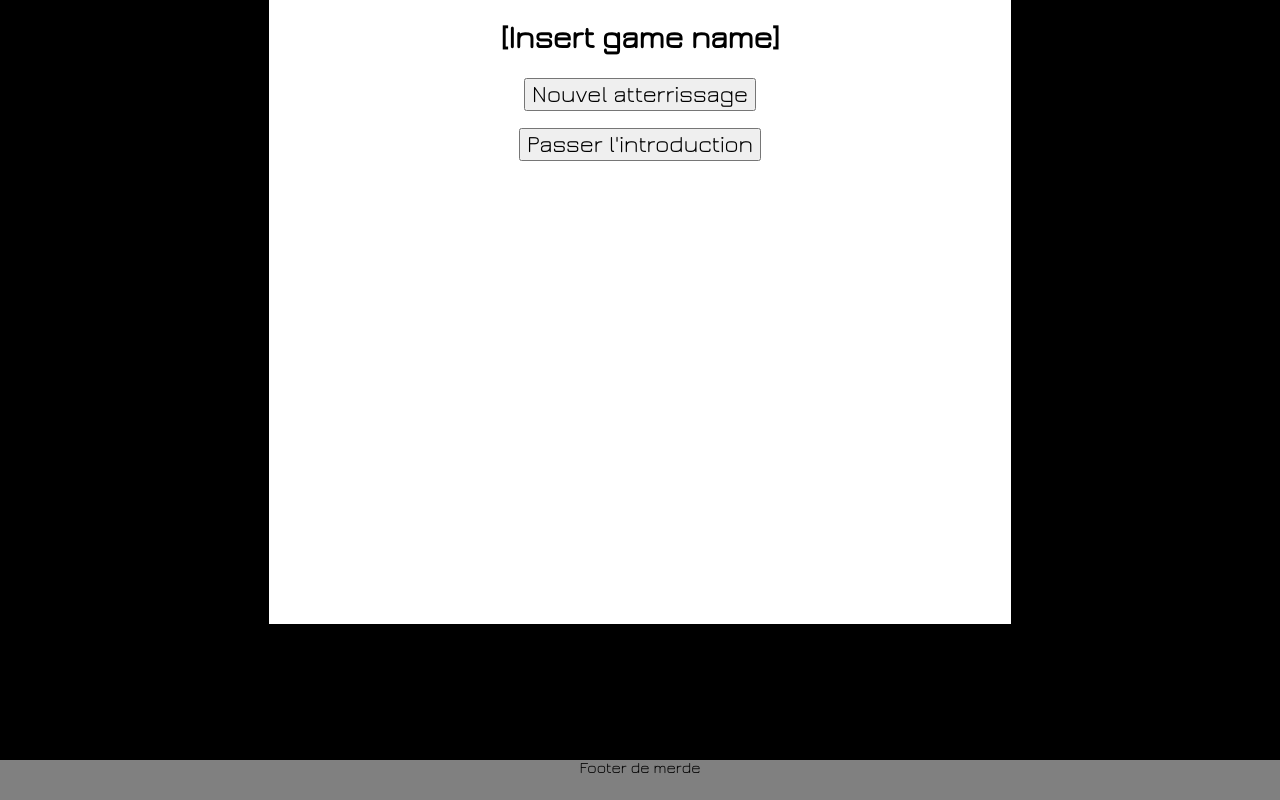
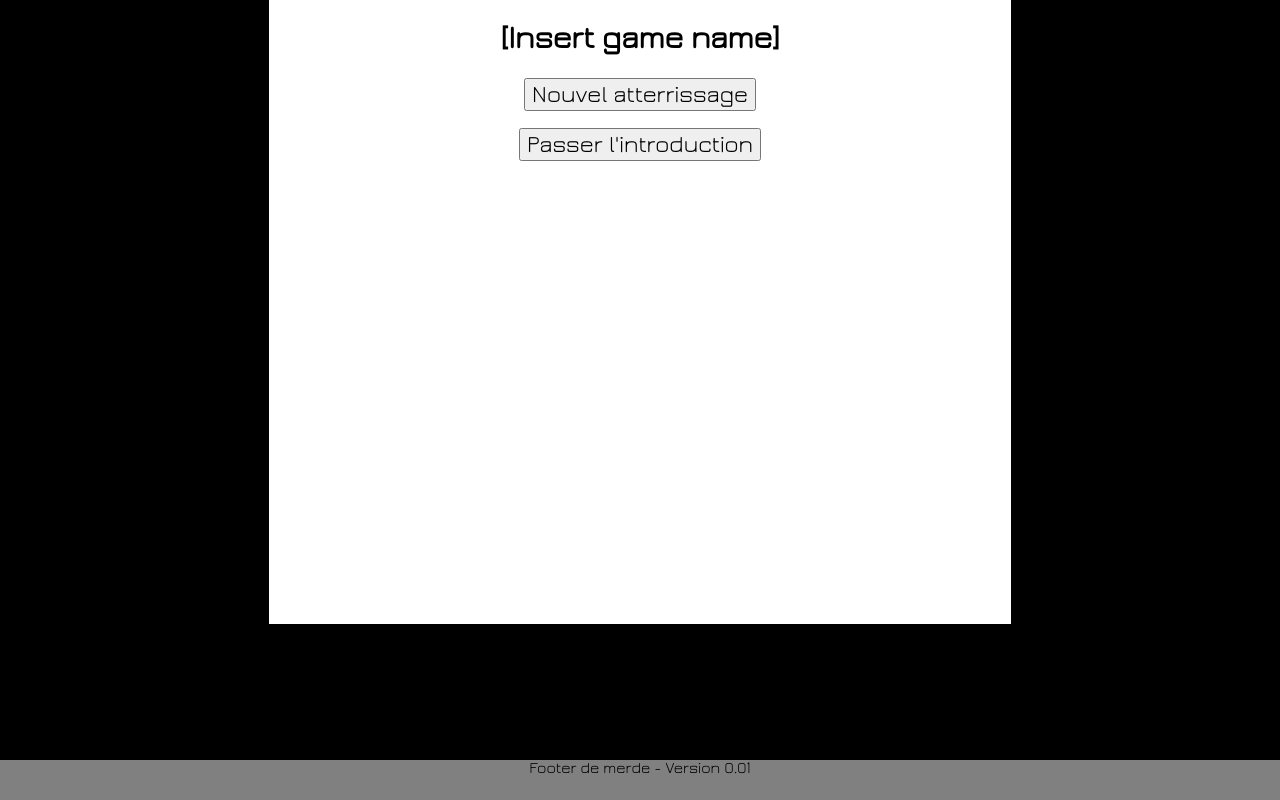
Before and after one commit to FRosay/projet-kiwi, a React (Create React App) app: page / in a window 1280 px wide. Built offline with nearby package versions, Linux system fonts and the light colour scheme.

Commit message:
map v 0.01 can cross and explore

```diff
--- a/src/App.css
+++ b/src/App.css
@@ -101,3 +101,7 @@ footer{
   top: -5%;
   left: -5%;
 }
+
+.obstacle-crossed{
+  background-color: #b7eab7;
+}
--- a/src/App.js
+++ b/src/App.js
@@ -22,7 +22,7 @@ function App() {
             <GameText />
           </div>
           <GameInformations />
-        <footer>Footer de merde</footer>
+        <footer>Footer de merde - Version 0.01</footer>
       </GameTurnProvider>
     </OptionsProvider>
     </div>
--- a/src/components/game-informations/GameInformations.js
+++ b/src/components/game-informations/GameInformations.js
@@ -17,7 +17,6 @@ function GameInformations() {
       }
       i++;
     }
-    console.log('f(isCrossing) gameTurnState.cross : '+gameTurnState.cross)
     return isIt;
   }
 
--- a/src/components/game-text/Map.js
+++ b/src/components/game-text/Map.js
@@ -41,6 +41,7 @@ function Map() {
         rowObject.push(
           <td key={[row,col]}>
           <img alt='img of region discovered'
+          className={gameTurnState.owner[index][0] === 'player' ? 'obstacle-crossed' : ''}
           onClick={() => gameTurnDispatch({category:'informations', click:index})}
           src={GetImage(gameTurnState.type[index])}
           style={{cursor:'pointer'}}
--- a/src/components/game-turn/game-turn-store.js
+++ b/src/components/game-turn/game-turn-store.js
@@ -1,4 +1,5 @@
 import React, { createContext, useContext, useReducer } from 'react';
+import NameGenerator from '../misc-tools/name-generator/NameGenerator.js';
 
 const GameTurnContext = createContext();
 const REGIONS_NAMES = ['pineForest', 'pineLake']
@@ -54,11 +55,11 @@ function initRegions(){
     if(iIsObstacle[i]){
       let z = parseInt(Math.random()*OBSTACLES_NAMES.length)
       iType[i] = OBSTACLES_NAMES[z]
-      iName[i] = OBSTACLES_NAMES_FR[z]+' de Folfaire'
+      iName[i] = OBSTACLES_NAMES_FR[z]+' de '+NameGenerator(3, 6)
     } else {
       let z = parseInt(Math.random()*REGIONS_NAMES.length)
       iType[i] = REGIONS_NAMES[z]
-      iName[i] = REGIONS_NAMES_FR[z]+' de Folfaire'
+      iName[i] = REGIONS_NAMES_FR[z]+' de '+NameGenerator(3, 6)
     }
   }
   let iZoneMax = [parseInt(Math.random()*7)+6,0,0,0,0];//for region starter
@@ -172,13 +173,151 @@ const gameTurnReducer = (state, action) => {
     newTurnNumber ++
     newPreoccupationPoints = state.preoccupationPointsMax
     newWhichTab = 0
-    // MAP //
-    //Cross
+
+    ////////////////////////////////////////////////////////////////////////////
+    //                                  MAP                                   //
+    ////////////////////////////////////////////////////////////////////////////
+
+    // CROSS //
     for(let i = 0; i < newCross.length; i++){
       newOwner[newCross[i]] = ['player']
+      if (Math.abs(newCoordinatesX[newCross[i]]%2) === 1 && newCoordinatesY[newCross[i]]%2 === 0) {//HORIZONTAL expansion
+        //Check left or right
+        let coordinatesNewRegion = []
+        for (let j = 0; j < newName.length; j++){
+          if(newCoordinatesX[j] === newCoordinatesX[newCross[i]]-1 && newCoordinatesY[j] === newCoordinatesY[newCross[i]]){
+            coordinatesNewRegion.push([newCoordinatesX[j]+2,newCoordinatesY[j]])//exist left so push right (2: obstacle + free zone)
+          } else if (newCoordinatesX[j] === newCoordinatesX[newCross[i]]+1 && newCoordinatesY[j] === newCoordinatesY[newCross[i]]) {
+            coordinatesNewRegion.push([newCoordinatesX[j]-2,newCoordinatesY[j]])//exist right so push left (2: obstacle + free zone)
+          }
+        }
+        //Create
+        if (coordinatesNewRegion.length === 1){
+          //new region
+          newCoordinatesX.push(coordinatesNewRegion[0][0])
+          newCoordinatesY.push(coordinatesNewRegion[0][1])
+          newIsObstacle.push(false)
+          let z = parseInt(Math.random()*REGIONS_NAMES.length)
+          newType.push(REGIONS_NAMES[z])
+          newName.push(REGIONS_NAMES_FR[z]+' de '+NameGenerator(3, 7))
+          newZoneMax.push(parseInt(Math.random()*7)+6)
+          newZoneTypes.push([])
+          newValues.push([])
+          newOwner.push([])
+          //new obstacles
+          let coordinatesObstaclesToCreate = []
+          for (let j = 0; j < newName.length; j++){
+            if(newCoordinatesX[j] === coordinatesNewRegion[0][0]-1 && newCoordinatesY[j] === coordinatesNewRegion[0][1]){
+              coordinatesObstaclesToCreate.push('left')//exist left
+            } else if (newCoordinatesX[j] === coordinatesNewRegion[0][0]+1 && newCoordinatesY[j] === coordinatesNewRegion[0][1]) {
+              coordinatesObstaclesToCreate.push('right')//exist right
+            } else if (newCoordinatesX[j] === coordinatesNewRegion[0][0] && newCoordinatesY[j] === coordinatesNewRegion[0][1]+1) {
+              coordinatesObstaclesToCreate.push('up')//exist up
+            } else if (newCoordinatesX[j] === coordinatesNewRegion[0][0] && newCoordinatesY[j] === coordinatesNewRegion[0][1]-1) {
+              coordinatesObstaclesToCreate.push('down')//exist down
+            }
+          }
+          //console.log('obstacle exist in '+coordinatesObstaclesToCreate)
+          if (!coordinatesObstaclesToCreate.includes('left')){
+            newCoordinatesX.push(coordinatesNewRegion[0][0]-1)
+            newCoordinatesY.push(coordinatesNewRegion[0][1])
+          }
+          if (!coordinatesObstaclesToCreate.includes('right')){
+            newCoordinatesX.push(coordinatesNewRegion[0][0]+1)
+            newCoordinatesY.push(coordinatesNewRegion[0][1])
+          }
+          if (!coordinatesObstaclesToCreate.includes('up')){
+            newCoordinatesX.push(coordinatesNewRegion[0][0])
+            newCoordinatesY.push(coordinatesNewRegion[0][1]+1)
+          }
+          if (!coordinatesObstaclesToCreate.includes('down')){
+            newCoordinatesX.push(coordinatesNewRegion[0][0])
+            newCoordinatesY.push(coordinatesNewRegion[0][1]-1)
+          }
+          for (let j = 0; j < 4-coordinatesObstaclesToCreate.length; j++){
+            newIsObstacle.push(true)
+            let z = parseInt(Math.random()*OBSTACLES_NAMES.length)
+            newType.push(OBSTACLES_NAMES[z])
+            newName.push(OBSTACLES_NAMES_FR[z]+' de '+NameGenerator(3, 7))
+            newZoneMax.push(0)
+            newZoneTypes.push([])
+            newValues.push([])
+            newOwner.push(['noOne'])
+          }
+          //console.log('nCX length> '+newCoordinatesX.length+' - nName length> '+newName.length)
+        }//end of Create
+      } else if (newCoordinatesX[newCross[i]]%2 === 0 && Math.abs(newCoordinatesY[newCross[i]]%2) === 1) {//VERTICAL expansion
+        //Check up or down
+        let coordinatesNewRegion = []
+        for (let j = 0; j < newName.length; j++){
+          if(newCoordinatesX[j] === newCoordinatesX[newCross[i]] && newCoordinatesY[j] === newCoordinatesY[newCross[i]]+1){
+            coordinatesNewRegion.push([newCoordinatesX[j],newCoordinatesY[j]-2])//exist up so push down (2: obstacle + free zone)
+          } else if (newCoordinatesX[j] === newCoordinatesX[newCross[i]] && newCoordinatesY[j] === newCoordinatesY[newCross[i]]-1) {
+            coordinatesNewRegion.push([newCoordinatesX[j],newCoordinatesY[j]+2])//exist down so push up (2: obstacle + free zone)
+          }
+        }
+        //Create
+        if (coordinatesNewRegion.length === 1){
+          //new region
+          newCoordinatesX.push(coordinatesNewRegion[0][0])
+          newCoordinatesY.push(coordinatesNewRegion[0][1])
+          newIsObstacle.push(false)
+          let z = parseInt(Math.random()*REGIONS_NAMES.length)
+          newType.push(REGIONS_NAMES[z])
+          newName.push(REGIONS_NAMES_FR[z]+' de '+NameGenerator(3, 7))
+          newZoneMax.push(parseInt(Math.random()*7)+6)
+          newZoneTypes.push([])
+          newValues.push([])
+          newOwner.push([])
+          //new obstacles
+          let coordinatesObstaclesToCreate = []
+          for (let j = 0; j < newName.length; j++){
+            if(newCoordinatesX[j] === coordinatesNewRegion[0][0]-1 && newCoordinatesY[j] === coordinatesNewRegion[0][1]){
+              coordinatesObstaclesToCreate.push('left')//exist left
+            } else if (newCoordinatesX[j] === coordinatesNewRegion[0][0]+1 && newCoordinatesY[j] === coordinatesNewRegion[0][1]) {
+              coordinatesObstaclesToCreate.push('right')//exist right
+            } else if (newCoordinatesX[j] === coordinatesNewRegion[0][0] && newCoordinatesY[j] === coordinatesNewRegion[0][1]+1) {
+              coordinatesObstaclesToCreate.push('up')//exist up
+            } else if (newCoordinatesX[j] === coordinatesNewRegion[0][0] && newCoordinatesY[j] === coordinatesNewRegion[0][1]-1) {
+              coordinatesObstaclesToCreate.push('down')//exist down
+            }
+          }
+          //console.log('obstacle exist in '+coordinatesObstaclesToCreate)
+          if (!coordinatesObstaclesToCreate.includes('left')){
+            newCoordinatesX.push(coordinatesNewRegion[0][0]-1)
+            newCoordinatesY.push(coordinatesNewRegion[0][1])
+          }
+          if (!coordinatesObstaclesToCreate.includes('right')){
+            newCoordinatesX.push(coordinatesNewRegion[0][0]+1)
+            newCoordinatesY.push(coordinatesNewRegion[0][1])
+          }
+          if (!coordinatesObstaclesToCreate.includes('up')){
+            newCoordinatesX.push(coordinatesNewRegion[0][0])
+            newCoordinatesY.push(coordinatesNewRegion[0][1]+1)
+          }
+          if (!coordinatesObstaclesToCreate.includes('down')){
+            newCoordinatesX.push(coordinatesNewRegion[0][0])
+            newCoordinatesY.push(coordinatesNewRegion[0][1]-1)
+          }
+          for (let j = 0; j < 4-coordinatesObstaclesToCreate.length; j++){
+            newIsObstacle.push(true)
+            let z = parseInt(Math.random()*OBSTACLES_NAMES.length)
+            newType.push(OBSTACLES_NAMES[z])
+            newName.push(OBSTACLES_NAMES_FR[z]+' de '+NameGenerator(3, 7))
+            newZoneMax.push(0)
+            newZoneTypes.push([])
+            newValues.push([])
+            newOwner.push(['noOne'])
+          }
+          //console.log('nCX length> '+newCoordinatesX.length+' - nName length> '+newName.length)
+        }//end of Create
+      } else {
+        throw new Error(`Unhandled cross in game-turn-store: for position:${newCross[i]} X:${newCoordinatesX[newCross[i]]} Y:${newCoordinatesY[newCross[i]]}`);
+      }
     }
     newCross = []
-    //Explore
+
+    // EXPLORE //
     for(let i = 0; i < newExplore.length; i++){
       let regionNamePosition = REGIONS_NAMES.indexOf(newType[newExplore[i]])
       let zoneTypePosition = REGIONS_ZONES_POSSIBILITIES[regionNamePosition][parseInt(Math.random()*REGIONS_ZONES_POSSIBILITIES[regionNamePosition].length)]
@@ -204,7 +343,11 @@ const gameTurnReducer = (state, action) => {
       }
     }
     newExplore = []
-    //TECHNOLOGIES
+
+    ////////////////////////////////////////////////////////////////////////////
+    //                              TECHNOLOGIES                              //
+    ////////////////////////////////////////////////////////////////////////////
+
   } else {
     //throw new Error(`Unhandled action type: ${action.actegorie}`);
   }
--- a/src/components/misc-tools/name-generator/NameGenerator.js
+++ b/src/components/misc-tools/name-generator/NameGenerator.js
@@ -4,7 +4,7 @@ import AddLetter    from './AddLetter.js'
 const lettersVoyels             = ['a', 'e', 'i', 'o', 'u', 'y']
 const lettersConsonents         = ['b', 'c', 'd', 'f', 'g', 'h', 'j', 'k', 'l', 'm', 'n', 'p', 'q', 'r', 's', 't', 'v', 'w', 'x', 'z']
 
-function NameGenerator(minLength, maxLength, requiredTitle, forcedLetters = [], forcedLettersPosition = [-1,-1]) {
+function NameGenerator(minLength, maxLength, requiredTitle = [false, false, false, false], forcedLetters = [[''],['']], forcedLettersPosition = [-1,-1]) {
 
     let result
     let generatedName                   = []
```
